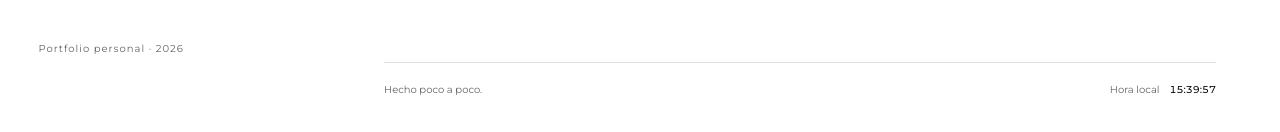
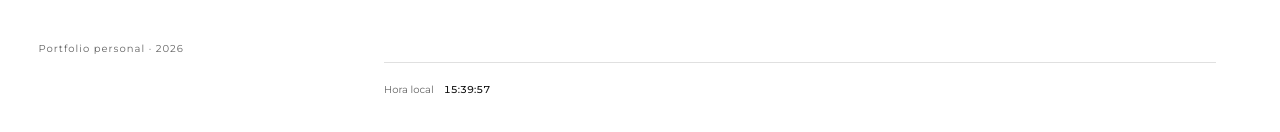
Before and after one commit to SoyLuuchy/WEB-PORFOLIO, a plain HTML site: page photo.html in a window 1280 px wide. Shown: the part 700-832 px from the top of the page. Drawn offline with Linux system fonts and the light colour scheme.

Commit message:
Arreglo de bugs

```diff
--- a/photo.html
+++ b/photo.html
@@ -94,7 +94,6 @@
         </section>
 
         <footer class="pie">
-          <span>Hecho poco a poco.</span>
           <span class="hora" hidden>
             <span>Hora local</span>
             <strong id="reloj"></strong>
```
Also changed, not shown: proyectos/elitecraft.html (+0 -1 lines), proyectos/fundicion.html (+0 -1 lines), proyectos/smart-mirror.html (+0 -1 lines), tech.html (+0 -1 lines).
